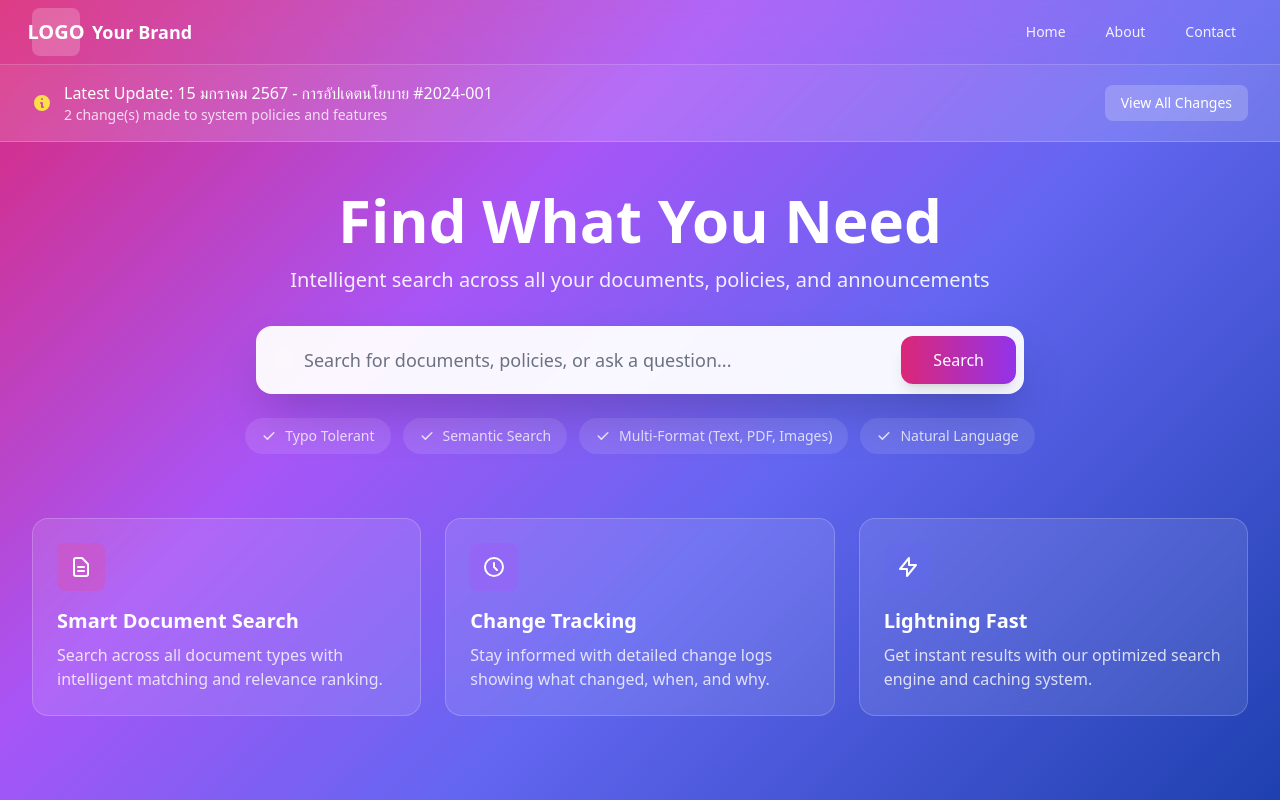
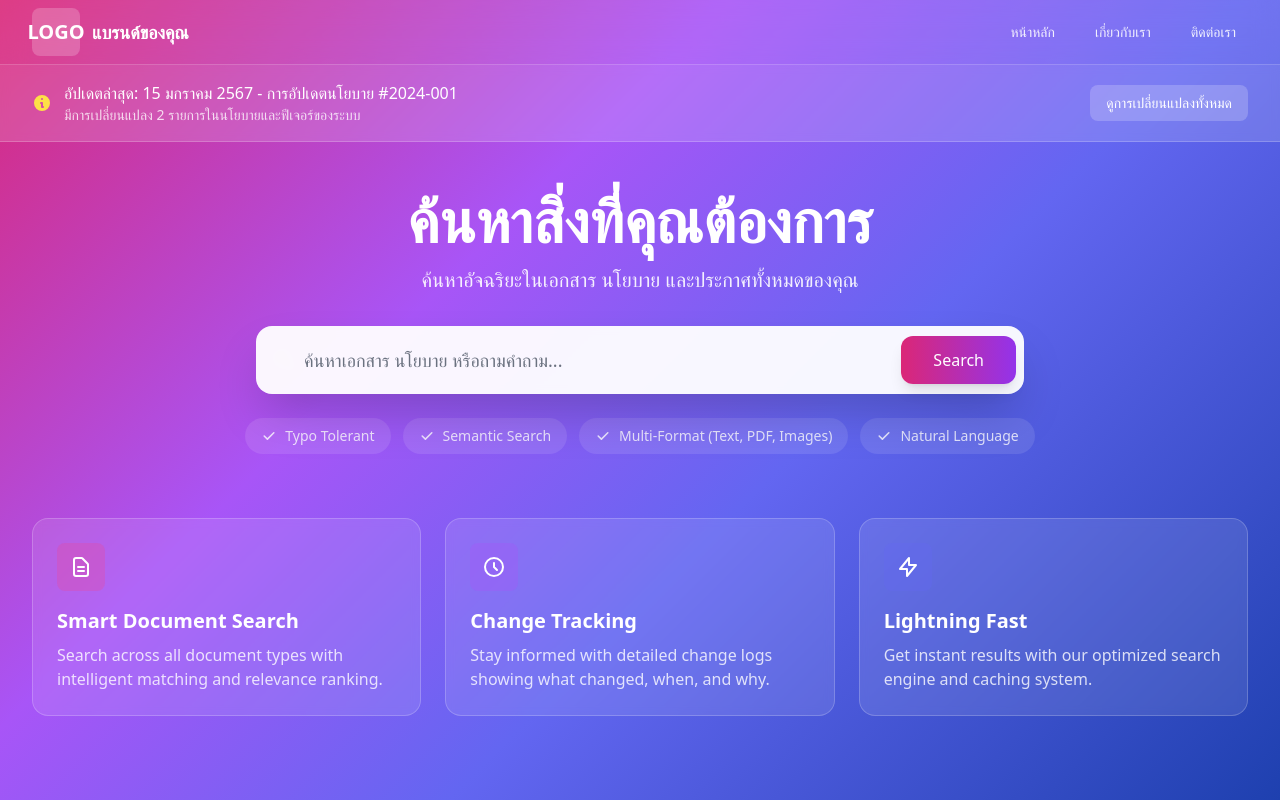
Before and after one commit to Jamesktp000/weekend-hckthn, a Next.js app in the folder frontend/: page / in a window 1280 px wide. Built offline with nearby package versions, Linux system fonts and the light colour scheme.

Commit message:
homepage frontend

```diff
--- a/frontend/src/app/page.tsx
+++ b/frontend/src/app/page.tsx
@@ -54,19 +54,19 @@ export default function Home() {
                 />
                 */}
               </div>
-              <span className="ml-3 text-white font-semibold text-lg">Your Brand</span>
+              <span className="ml-3 text-white font-semibold text-lg">แบรนด์ของคุณ</span>
             </div>
 
             {/* Navigation items */}
             <div className="flex items-center space-x-4">
               <button className="text-white/90 hover:text-white px-3 py-2 rounded-md text-sm font-medium transition">
-                Home
+                หน้าหลัก
               </button>
               <button className="text-white/90 hover:text-white px-3 py-2 rounded-md text-sm font-medium transition">
-                About
+                เกี่ยวกับเรา
               </button>
               <button className="text-white/90 hover:text-white px-3 py-2 rounded-md text-sm font-medium transition">
-                Contact
+                ติดต่อเรา
               </button>
             </div>
           </div>
@@ -83,10 +83,10 @@ export default function Home() {
               </svg>
               <div>
                 <p className="text-white font-medium">
-                  Latest Update: {changeLog[0].date} - {changeLog[0].announcement}
+                  อัปเดตล่าสุด: {changeLog[0].date} - {changeLog[0].announcement}
                 </p>
                 <p className="text-white/80 text-sm">
-                  {changeLog[0].changes.length} change(s) made to system policies and features
+                  มีการเปลี่ยนแปลง {changeLog[0].changes.length} รายการในนโยบายและฟีเจอร์ของระบบ
                 </p>
               </div>
             </div>
@@ -94,14 +94,14 @@ export default function Home() {
               onClick={() => setShowChangeLog(!showChangeLog)}
               className="bg-white/20 hover:bg-white/30 text-white px-4 py-2 rounded-lg text-sm font-medium transition"
             >
-              {showChangeLog ? 'Hide' : 'View'} All Changes
+              {showChangeLog ? 'ซ่อน' : 'ดู'}การเปลี่ยนแปลงทั้งหมด
             </button>
           </div>
 
           {/* Change Log Details */}
           {showChangeLog && (
             <div className="mt-4 bg-white/10 rounded-lg p-4 space-y-4">
-              <h3 className="text-white font-semibold text-lg mb-3">Complete Change History</h3>
+              <h3 className="text-white font-semibold text-lg mb-3">ประวัติการเปลี่ยนแปลงทั้งหมด</h3>
               {changeLog.map((log, index) => (
                 <div key={index} className="bg-white/10 rounded-lg p-4 border border-white/20">
                   <div className="flex items-center justify-between mb-2">
@@ -114,11 +114,11 @@ export default function Home() {
                         <p className="text-white/90 font-medium mb-1">{change.field}</p>
                         <div className="grid grid-cols-1 md:grid-cols-2 gap-2 text-sm">
                           <div>
-                            <span className="text-red-300 font-medium">From: </span>
+                            <span className="text-red-300 font-medium">จาก: </span>
                             <span className="text-white/80">{change.from}</span>
                           </div>
                           <div>
-                            <span className="text-green-300 font-medium">To: </span>
+                            <span className="text-green-300 font-medium">เป็น: </span>
                             <span className="text-white/80">{change.to}</span>
                           </div>
                         </div>
@@ -137,10 +137,10 @@ export default function Home() {
         {/* Hero Section with Search */}
         <div className="text-center mb-12">
           <h1 className="text-5xl md:text-6xl font-bold text-white mb-4">
-            Find What You Need
+            ค้นหาสิ่งที่คุณต้องการ
           </h1>
           <p className="text-xl text-white/90 mb-8">
-            Intelligent search across all your documents, policies, and announcements
+            ค้นหาอัจฉริยะในเอกสาร นโยบาย และประกาศทั้งหมดของคุณ
           </p>
 
           {/* Advanced Search Bar */}
@@ -155,7 +155,7 @@ export default function Home() {
                 type="text"
                 value={searchQuery}
                 onChange={(e) => setSearchQuery(e.target.value)}
-                placeholder="Search for documents, policies, or ask a question..."
+                placeholder="ค้นหาเอกสาร นโยบาย หรือถามคำถาม..."
                 className="w-full pl-12 pr-32 py-5 rounded-2xl bg-white/95 backdrop-blur-sm text-gray-800 placeholder-gray-500 focus:outline-none focus:ring-4 focus:ring-white/50 text-lg shadow-2xl"
               />
               <button
```
